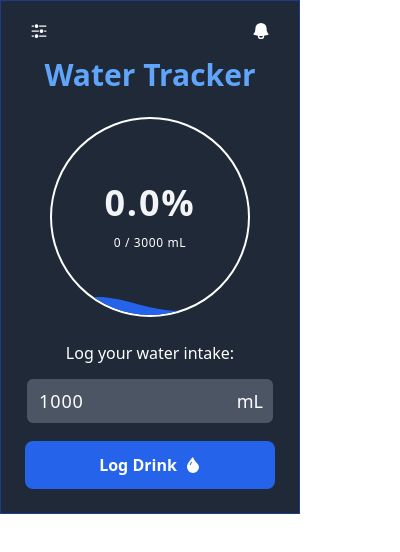
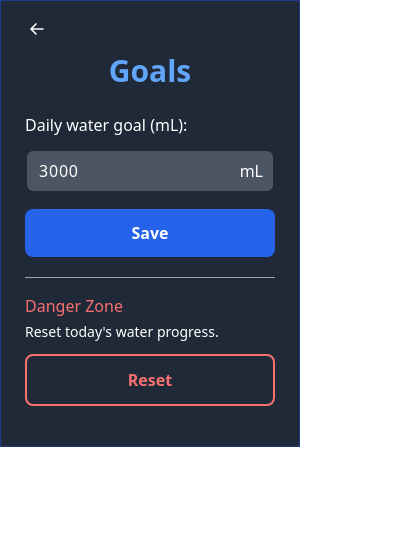
Before and after one commit to yewyewxd/water-reminder-extension, a browser extension: page src/popup.html in a window 400 px wide. Both pictures are taken after a click on the button 39 px from the left and 31 px from the top of the page. Drawn offline with nearby package versions, Linux system fonts and the light colour scheme; files that its build step writes are made by us from their sources.

Commit message:
ui for goal setting view

```diff
--- a/src/popup.html
+++ b/src/popup.html
@@ -10,28 +10,14 @@
     <div class="w-[300px] border border-blue-900 p-6 pt-4 bg-primary-dark">
       <!-- Header -->
 
+      <!-- Main View -->
       <main id="main-view">
         <header class="flex justify-between items-center mb-3">
-          <!-- Back Button -->
-          <!-- <button>
-          <svg
-            xmlns="http://www.w3.org/2000/svg"
-            fill="none"
-            viewBox="0 0 24 24"
-            stroke-width="2.5"
-            stroke="currentColor"
-            class="size-4"
+          <!-- Goal setting button -->
+          <button
+            id="goal-setting-button"
+            class="p-1 hover:text-primary-light duration-200"
           >
-            <path
-              stroke-linecap="round"
-              stroke-linejoin="round"
-              d="M10.5 19.5 3 12m0 0 7.5-7.5M3 12h18"
-            />
-          </svg>
-        </button> -->
-
-          <!-- Settings button -->
-          <button class="p-1 hover:text-primary-light duration-200">
             <svg
               xmlns="http://www.w3.org/2000/svg"
               viewBox="0 0 24 24"
@@ -144,7 +130,10 @@
       <div id="notification-view" class="hidden">
         <header class="flex justify-between items-center mb-3">
           <!-- Back Button -->
-          <button id="back-button">
+          <button
+            id="notification-view-back-button"
+            class="p-1 hover:text-primary-light duration-200"
+          >
             <svg
               xmlns="http://www.w3.org/2000/svg"
               fill="none"
@@ -178,6 +167,7 @@
                 name="interval"
                 class="bg-gray-600 rounded-lg pl-3 py-2 pr-10 w-full tracking-wider placeholder:-tracking-normal peer placeholder:text-base outline-none invalid:text-pink-500 border-2 border-primary-dark valid:focus:border-primary-light invalid:border-pink-500"
                 placeholder="Enter value in minutes"
+                type="number"
               />
               <div class="absolute right-3 hidden peer-valid:block">min</div>
             </div>
@@ -241,6 +231,84 @@
         </p>
       </div>
 
+      <!-- Goal Setting View -->
+      <div id="goal-view" class="hidden">
+        <header class="flex justify-between items-center mb-3">
+          <!-- Back Button -->
+          <button
+            id="goal-view-back-button"
+            class="p-1 hover:text-primary-light duration-200"
+          >
+            <svg
+              xmlns="http://www.w3.org/2000/svg"
+              fill="none"
+              viewBox="0 0 24 24"
+              stroke-width="2.5"
+              stroke="currentColor"
+              class="size-4"
+            >
+              <path
+                stroke-linecap="round"
+                stroke-linejoin="round"
+                d="M10.5 19.5 3 12m0 0 7.5-7.5M3 12h18"
+              />
+            </svg>
+          </button>
+        </header>
+
+        <h1 class="mb-6 text-3xl text-center text-primary-light font-bold">
+          Goals
+        </h1>
+
+        <form id="goal-form">
+          <!-- Daily water goal -->
+          <div class="mb-4">
+            <h3 class="mb-3 font-medium">Daily water goal (mL):</h3>
+            <div class="relative flex items-center">
+              <!-- Input: daily water goal -->
+              <input
+                id="daily-water-goal-input"
+                value="3000"
+                min="0"
+                name="daily-water-goal"
+                type="number"
+                class="bg-gray-600 rounded-lg pl-3 py-2 pr-10 w-full tracking-wider placeholder:-tracking-normal peer placeholder:text-base outline-none invalid:text-pink-500 border-2 border-primary-dark valid:focus:border-primary-light invalid:border-pink-500"
+                placeholder="Enter value in mL"
+                required
+              />
+              <div class="absolute right-3 hidden peer-valid:block">mL</div>
+            </div>
+          </div>
+
+          <!-- Save goal setting button -->
+          <button
+            id="goal-save-button"
+            type="submit"
+            class="rounded-lg duration-200 bg-primary-normal text-white font-bold w-full py-3 hover:opacity-80"
+          >
+            Save
+          </button>
+        </form>
+
+        <hr class="my-5 border-gray-400" />
+
+        <!-- Reset today's progress -->
+        <div class="mb-4">
+          <h3 class="font-medium text-red-400 mb-2 leading-none">
+            Danger Zone
+          </h3>
+          <p class="text-sm mb-3">Reset today's water progress.</p>
+
+          <button
+            id="progress-reset-button"
+            type="button"
+            class="rounded-lg duration-200 border-2 border-red-400 text-red-400 font-bold w-full py-3 hover:opacity-80"
+          >
+            Reset
+          </button>
+        </div>
+      </div>
+
       <script src="./popup.js"></script>
     </div>
   </body>
--- a/src/popup.js
+++ b/src/popup.js
@@ -1,15 +1,28 @@
 document.addEventListener('DOMContentLoaded', () => {
   // Switch page logic
   const notificationBtn = document.getElementById('notification-button')
-  const backBtn = document.getElementById('back-button')
+  const notificationBackBtn = document.getElementById(
+    'notification-view-back-button'
+  )
+  const goalBtn = document.getElementById('goal-setting-button')
+  const goalBackBtn = document.getElementById('goal-view-back-button')
   // -- to Notification View
   notificationBtn.addEventListener('click', () => {
     document.getElementById('main-view').classList.add('hidden')
     document.getElementById('notification-view').classList.remove('hidden')
   })
+  // -- to Goal Setting View
+  goalBtn.addEventListener('click', () => {
+    document.getElementById('main-view').classList.add('hidden')
+    document.getElementById('goal-view').classList.remove('hidden')
+  })
   // -- to Main View
-  backBtn.addEventListener('click', () => {
+  notificationBackBtn.addEventListener('click', () => {
     document.getElementById('notification-view').classList.add('hidden')
+    document.getElementById('main-view').classList.remove('hidden')
+  })
+  goalBackBtn.addEventListener('click', () => {
+    document.getElementById('goal-view').classList.add('hidden')
     document.getElementById('main-view').classList.remove('hidden')
   })
 
@@ -103,8 +116,10 @@ document.addEventListener('DOMContentLoaded', () => {
       notificationActiveText.classList.add('hidden')
     }
     notificationSaveBtn.innerText = 'Saved!'
+    notificationSaveBtn.style.opacity = 0.8
     setTimeout(() => {
       notificationSaveBtn.innerText = 'Save'
-    }, 1000)
+      notificationSaveBtn.style.removeProperty('opacity')
+    }, 2000)
   })
 })
```
